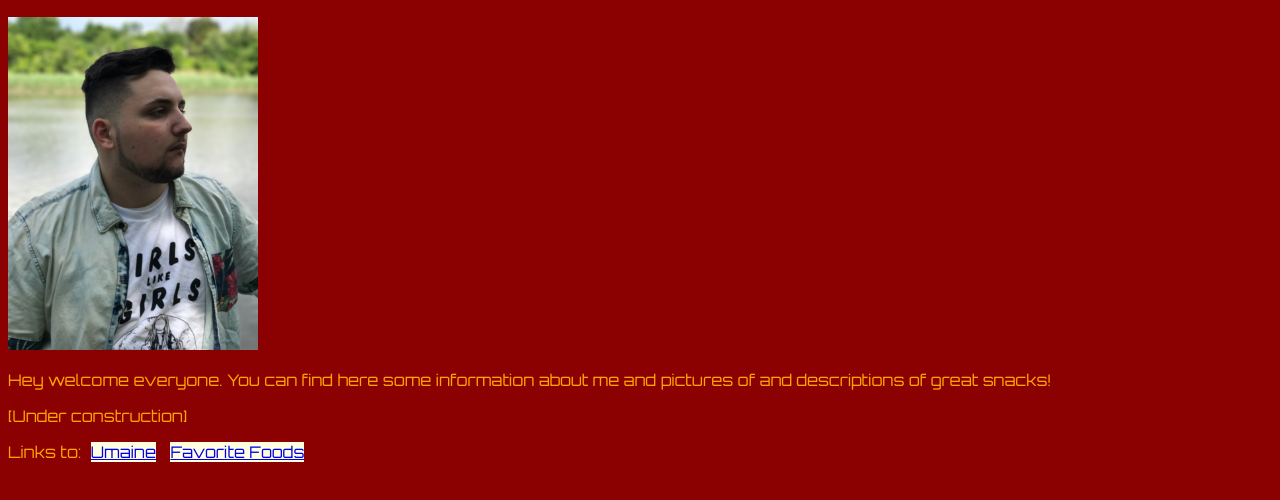
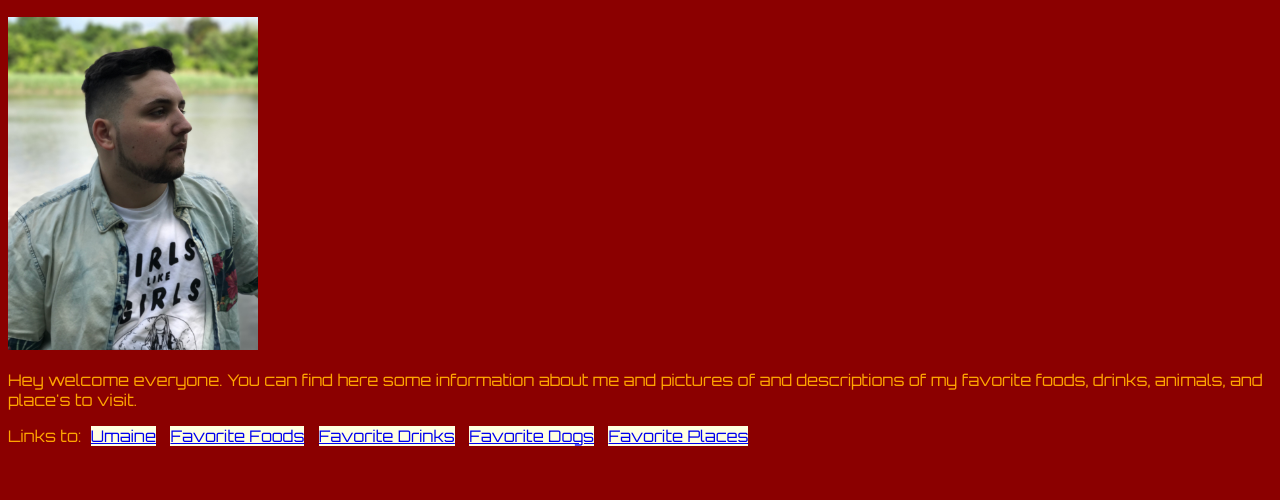
Before and after one commit to Owenl42/Owenl42.github.io, a plain HTML site: page index.html in a window 1280 px wide. Shown: the part 116-616 px from the top of the page. Drawn offline with Linux system fonts and the light colour scheme.

Commit message:
Add files via upload

```diff
--- a/index.html
+++ b/index.html
@@ -18,15 +18,19 @@
 
 <IMG SRC="owen.jpg" width="250">
 
-<P>Hey welcome everyone. You can find here some information about me and pictures of and descriptions of great snacks!</P>
+<P>Hey welcome everyone. You can find here some information about me and pictures of and descriptions of my favorite foods, drinks, animals, and place's to visit.</P>
 
-<P>[Under construction]</P>
+
 
 
 <P>Links to:
 
 <a HREF="https://www.umaine.edu">Umaine</a>
 <a HREF="page 2.html">Favorite Foods</a>
+<a HREF="page 3.html">Favorite Drinks</a>
+<a HREF="page 4.html">Favorite Dogs</a>
+<a HREF="page 5.html">Favorite Places</a>
+
 </P>
 
 
```
